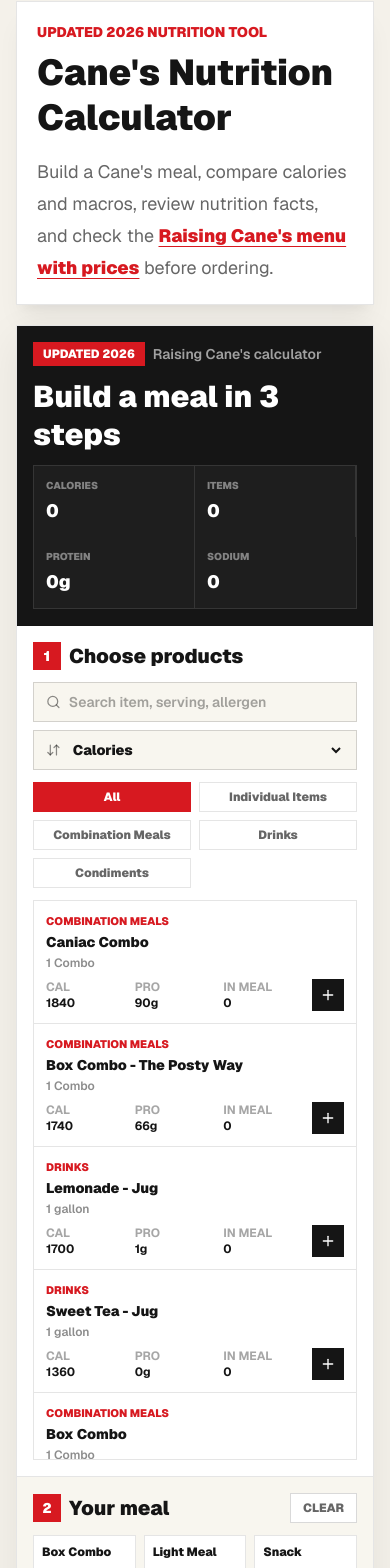
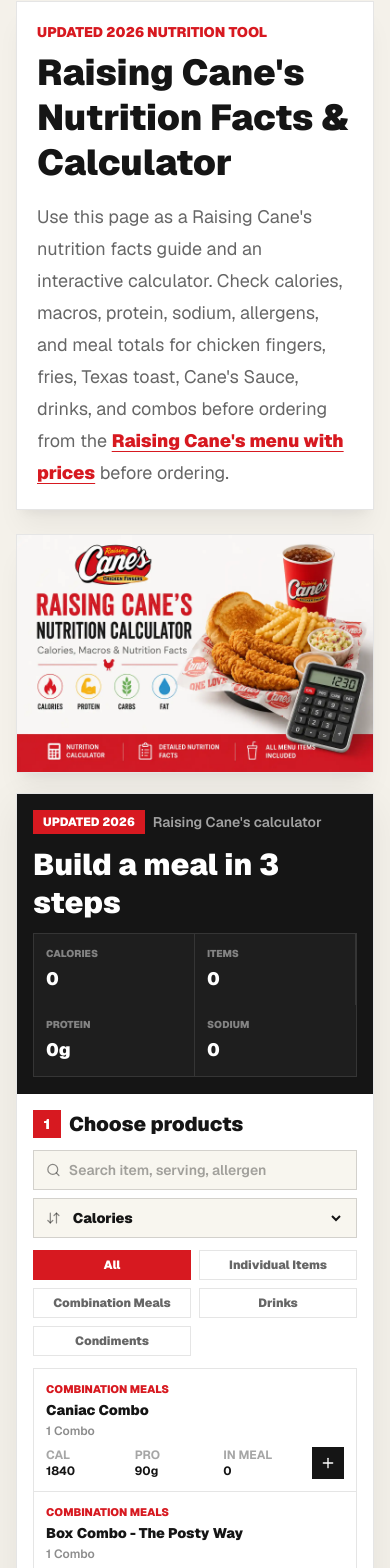
Before and after one commit to timhortonsmenu11-lang/canes-calculator, a Next.js app: page / in a window 390 px wide. Shown: the part 264-1832 px from the top of the page. Built offline with nearby package versions, Linux system fonts and the light colour scheme.

Commit message:
chnage meta

```diff
--- a/src/app/about-us/page.tsx
+++ b/src/app/about-us/page.tsx
@@ -2,9 +2,12 @@
 import { LegalPage } from "@/components/LegalPage";
 
 export const metadata: Metadata = {
-  title: "About Us | Cane's Nutrition Calculator",
+  title: "About This Independent Nutrition Guide | Cane's Calculator",
   description:
-    "Learn about Cane's Nutrition Calculator, an independent fan-made nutrition calculator for Raising Cane's nutrition fans.",
+    "Learn about this independent fan-made guide for Raising Cane's calories, nutrition facts, macros, allergen details, and menu research.",
+  alternates: {
+    canonical: "/about-us",
+  },
 };
 
 export default function AboutUsPage() {
@@ -44,10 +47,8 @@
       </p>
       <p>
         The content is intended for general informational and educational use.
-        It is especially helpful for users searching for phrases like
-        Raising Cane&apos;s nutrition calculator, Raising Cane&apos;s calories,
-        Cane&apos;s nutrition facts, Cane&apos;s allergen menu, Cane&apos;s protein, Cane&apos;s
-        carbs, and Cane&apos;s sodium.
+        Visitors can use the calculator, nutrition table, and guide pages to
+        review calories, macros, allergens, and menu details before they order.
       </p>
 
       <h2>Data Source and Accuracy</h2>
--- a/src/app/allergen-menu/page.tsx
+++ b/src/app/allergen-menu/page.tsx
@@ -8,6 +8,9 @@
   title: "Raising Cane’s Allergen Menu & Allergy Guide 2026",
   description:
     "Check Raising Cane’s allergen menu for wheat, milk, egg, soy, fish, sesame, and peanut oil info. See Cane’s allergy guide before ordering.",
+  alternates: {
+    canonical: "/allergen-menu",
+  },
   keywords: [
     "Raising Cane's allergen menu",
     "Cane's allergens",
--- a/src/app/contact-us/page.tsx
+++ b/src/app/contact-us/page.tsx
@@ -5,6 +5,9 @@
   title: "Contact Us | Cane's Nutrition Calculator",
   description:
     "Contact Cane's Nutrition Calculator for corrections, questions, privacy requests, or feedback about the fan-made nutrition calculator.",
+  alternates: {
+    canonical: "/contact-us",
+  },
 };
 
 export default function ContactUsPage() {
--- a/src/app/disclaimer/page.tsx
+++ b/src/app/disclaimer/page.tsx
@@ -5,6 +5,9 @@
   title: "Disclaimer | Cane's Nutrition Calculator",
   description:
     "Read the disclaimer for Cane's Nutrition Calculator, including fan-made status, no affiliation, nutrition data limitations, allergen warnings, and no medical advice.",
+  alternates: {
+    canonical: "/disclaimer",
+  },
 };
 
 export default function DisclaimerPage() {
--- a/src/app/gluten-free-menu/page.tsx
+++ b/src/app/gluten-free-menu/page.tsx
@@ -7,6 +7,9 @@
   title: "Raising Cane’s Gluten Free Menu Guide May 2026",
   description:
     "Explore Raising Cane’s gluten free menu options, including Cane’s Sauce, coleslaw, fries, naked chicken, drinks, and cross-contact safety tips.",
+  alternates: {
+    canonical: "/gluten-free-menu",
+  },
 };
 
 const menuItems = [
@@ -396,7 +399,7 @@
               <li>✔ Fries only if the location confirms a dedicated fryer</li>
             </ul>
             <p className="mt-4 font-bold text-[#d71920]">
-              But for celiac customers, even this order may not be safe if the fryer or prep space is shared. Once you confirm the safe items, verify your total macros on our <Link href="/" className="font-black text-[#d71920] underline hover:text-[#b9151b]">Cane's Nutrition Calculator</Link>.
+              But for celiac customers, even this order may not be safe if the fryer or prep space is shared. Once you confirm the safe items, verify your total macros on our <Link href="/" className="font-black text-[#d71920] underline hover:text-[#b9151b]">Cane&apos;s Nutrition Calculator</Link>.
             </p>
           </GuideSection>
 
--- a/src/app/layout.tsx
+++ b/src/app/layout.tsx
@@ -18,24 +18,21 @@
   description:
     "Check calories, protein, carbs, sodium, nutrition facts, and allergen menu details for your favorite Raising Cane's meals.",
   icons: {
-    icon: "/site-logo.png",
+    icon: [
+      { url: "/favicon.ico", sizes: "any" },
+      { url: "/icon.png", type: "image/png" },
+      { url: "/site-logo.png", type: "image/png" },
+    ],
+    shortcut: "/favicon.ico",
     apple: "/site-logo.png",
   },
   openGraph: {
-    title: "Cane's Nutrition Calculator",
-    description: "Build your meal and check the exact calories, macros, and allergen details for Raising Cane's.",
-    url: "/",
     siteName: "Cane's Nutrition",
     locale: "en_US",
     type: "website",
   },
   twitter: {
     card: "summary_large_image",
-    title: "Cane's Nutrition Calculator",
-    description: "Build your meal and check the exact calories, macros, and allergen details for Raising Cane's.",
-  },
-  alternates: {
-    canonical: "/",
   },
 };
 
--- a/src/app/page.tsx
+++ b/src/app/page.tsx
@@ -6,9 +6,25 @@
 import type { Metadata } from "next";
 
 export const metadata: Metadata = {
-  title: "Raising Cane's Calculator | Check Calories & Nutrition Facts",
+  title: "Cane's Nutrition Calculator & Facts | Check Calories",
   description:
-    "Build your meal and calculate Raising Cane's calories, macros, and nutrition facts for chicken fingers, fries, Texas toast, Cane's Sauce, drinks, and combos.",
+    "Use Cane's Nutrition Calculator and nutrition facts guide to check calories, macros, protein, sodium, allergens, and meal totals before ordering.",
+  alternates: {
+    canonical: "/",
+  },
+  openGraph: {
+    title: "Cane's Nutrition Calculator & Facts | Check Calories",
+    description:
+      "Use the Raising Cane's nutrition facts guide and calculator to check calories, macros, allergens, and meal totals.",
+    url: "/",
+    type: "website",
+  },
+  twitter: {
+    card: "summary_large_image",
+    title: "Cane's Nutrition Calculator & Facts | Check Calories",
+    description:
+      "Use the Raising Cane's nutrition facts guide and calculator to check calories, macros, allergens, and meal totals.",
+  },
 };
 
 const calculatorBenefits = [
@@ -145,7 +161,9 @@
           __html: JSON.stringify({
             "@context": "https://schema.org",
             "@type": "SoftwareApplication",
-            name: "Cane's Nutrition Calculator",
+            name: "Cane's Nutrition Calculator & Facts",
+            description:
+              "An informational Raising Cane's nutrition facts guide with an interactive calorie and macro calculator.",
             applicationCategory: "HealthApplication",
             operatingSystem: "Any",
             offers: {
@@ -164,11 +182,13 @@
             Updated 2026 nutrition tool
           </p>
           <h1 className="mt-2 text-4xl font-black leading-tight text-[#151515] sm:text-5xl">
-            Cane&apos;s Nutrition Calculator
+            Raising Cane&apos;s Nutrition Facts &amp; Calculator
           </h1>
           <p className="mt-4 max-w-4xl text-lg leading-8 text-black/60">
-            Build a Cane&apos;s meal, compare calories and macros, review
-            nutrition facts, and check the{" "}
+            Use this page as a Raising Cane&apos;s nutrition facts guide and an
+            interactive calculator. Check calories, macros, protein, sodium,
+            allergens, and meal totals for chicken fingers, fries, Texas toast,
+            Cane&apos;s Sauce, drinks, and combos before ordering from the{" "}
             <Link
               href="/raising-canes-menu"
               className="font-black text-[#d71920] underline underline-offset-4 hover:text-[#b9151b]"
@@ -179,10 +199,10 @@
           </p>
         </div>
 
-        <div className="hidden mt-6 overflow-hidden rounded-3xl border border-black/10 bg-white shadow-xl shadow-black/5">
+        <div className="mt-6 overflow-hidden border border-black/10 bg-white shadow-xl shadow-black/5">
           <Image
             src="/raising%20cane%27s%20nutrition%20facts%20calculator.webp"
-            alt="raising cane's nutrition facts calculator"
+            alt="Raising Cane's nutrition facts calculator showing calories and macros"
             width={1200}
             height={700}
             className="h-auto w-full object-cover"
@@ -347,7 +367,7 @@
               },
             ].map((item) => (
               <article key={item.title} className="border border-black/10 p-4">
-                <h3 className="text-xl font-black">{item.title}</h3>
+                <p className="text-xl font-black">{item.title}</p>
                 <p className="mt-2 leading-7 text-black/60">{item.text}</p>
               </article>
             ))}
@@ -445,12 +465,10 @@
             before building your meal in the calculator.
           </p>
           <p>
-            The table is useful for users searching for Raising Cane&apos;s
-            nutrition, Cane&apos;s nutrition facts, Raising Cane&apos;s nutrition menu,
-            Raising Cane&apos;s nutrition information, Raising Cane&apos;s nutritional
-            information, Canes calorie counter, and Raising Cane&apos;s calorie
-            calculator. You can use the table and calculator together for better
-            meal planning.
+            Use the table with the calculator when you want to compare menu
+            items side by side, then build a meal and see how each chicken
+            finger, side, sauce, or drink changes your total calories and
+            macros.
           </p>
         </ContentSection>
 
--- a/src/app/privacy-policy/page.tsx
+++ b/src/app/privacy-policy/page.tsx
@@ -5,6 +5,9 @@
   title: "Privacy Policy | Cane's Nutrition Calculator",
   description:
     "Read the privacy policy for Cane's Nutrition Calculator, including cookies, analytics, advertising, contact information, and third-party services.",
+  alternates: {
+    canonical: "/privacy-policy",
+  },
 };
 
 export default function PrivacyPolicyPage() {
--- a/src/app/terms-and-conditions/page.tsx
+++ b/src/app/terms-and-conditions/page.tsx
@@ -5,6 +5,9 @@
   title: "Terms & Conditions | Cane's Nutrition Calculator",
   description:
     "Read the Terms and Conditions for using Cane's Nutrition Calculator, an independent fan-made Raising Cane's nutrition calculator.",
+  alternates: {
+    canonical: "/terms-and-conditions",
+  },
 };
 
 export default function TermsAndConditionsPage() {
--- a/src/components/NutritionCalculator.tsx
+++ b/src/components/NutritionCalculator.tsx
@@ -10,7 +10,7 @@
   ShoppingBasket,
   X,
 } from "lucide-react";
-import { useMemo, useState, useEffect } from "react";
+import { useMemo, useState } from "react";
 import { useSearchParams, useRouter, usePathname } from "next/navigation";
 import {
   allergenKey,
@@ -349,9 +349,7 @@
   const router = useRouter();
   const pathname = usePathname();
 
-  const [cart, setCartState] = useState<Cart>({});
-
-  useEffect(() => {
+  const cart = useMemo(() => {
     const newCart: Cart = {};
     searchParams.forEach((val, key) => {
       const num = parseInt(val, 10);
@@ -359,23 +357,25 @@
         newCart[key] = num;
       }
     });
-    setCartState(newCart);
+    return newCart;
   }, [searchParams]);
 
   const setCart = (updater: Cart | ((prev: Cart) => Cart)) => {
-    setCartState((prev) => {
-      const next = typeof updater === "function" ? updater(prev) : updater;
+    const next = typeof updater === "function" ? updater(cart) : updater;
     const params = new URLSearchParams();
+
     searchParams.forEach((val, key) => {
-         if (!nutritionItems.some(item => item.id === key)) {
+      if (!nutritionItems.some((item) => item.id === key)) {
         params.set(key, val);
       }
     });
     Object.entries(next).forEach(([id, quantity]) => {
       if (quantity > 0) params.set(id, quantity.toString());
     });
-      router.replace(`${pathname}?${params.toString()}`, { scroll: false });
-      return next;
+
+    const queryString = params.toString();
+    router.replace(queryString ? `${pathname}?${queryString}` : pathname, {
+      scroll: false,
     });
   };
 
@@ -459,9 +459,9 @@
                     Raising Cane&apos;s calculator
                   </span>
                 </div>
-                <h1 className="mt-3 text-3xl font-black leading-tight sm:text-4xl">
+                <h2 className="mt-3 text-3xl font-black leading-tight sm:text-4xl">
                   Build a meal in 3 steps
-                </h1>
+                </h2>
               </div>
               <div className="grid w-full grid-cols-2 border border-white/10 bg-white/[0.04] sm:w-auto sm:min-w-[460px] sm:grid-cols-4">
                 {[
@@ -557,9 +557,9 @@
                         <p className="text-[11px] font-black uppercase text-[#d71920]">
                           {item.category}
                         </p>
-                        <h3 className="mt-1 text-sm font-black leading-tight text-[#151515]">
+                        <p className="mt-1 text-sm font-black leading-tight text-[#151515]">
                           {item.name}
-                        </h3>
+                        </p>
                         <p className="mt-1 text-xs font-semibold text-black/45">
                           {item.serving}
                         </p>
@@ -857,9 +857,9 @@
                     <p className="text-[11px] font-black uppercase text-[#d71920]">
                       {item.category}
                     </p>
-                    <h3 className="mt-1 text-base font-black leading-tight">
+                    <p className="mt-1 text-base font-black leading-tight">
                       {item.name}
-                    </h3>
+                    </p>
                     <p className="mt-1 text-xs font-semibold text-black/45">
                       {item.serving}
                     </p>
```
Lines whose indentation alone changed are shown as unchanged.
